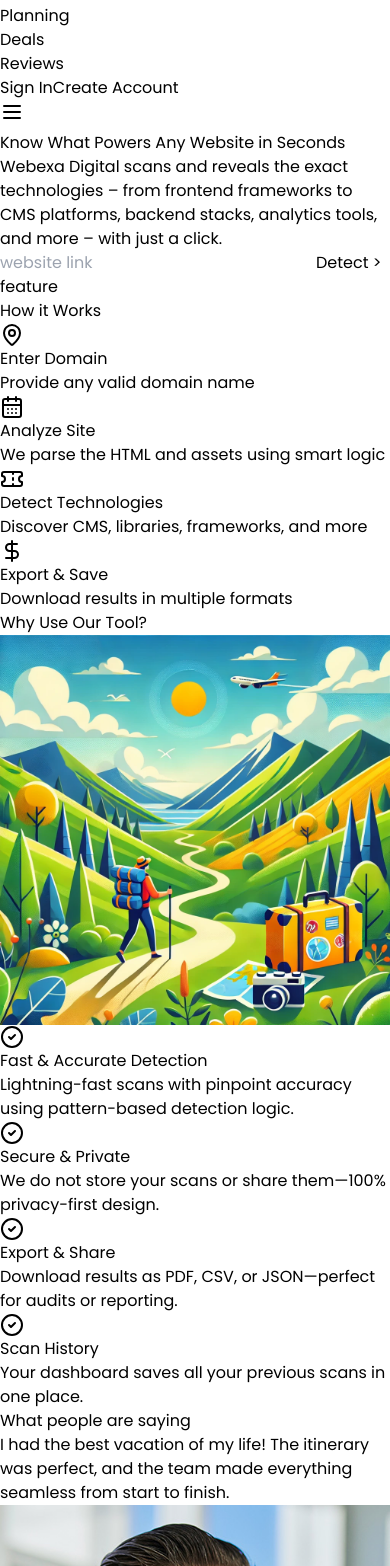
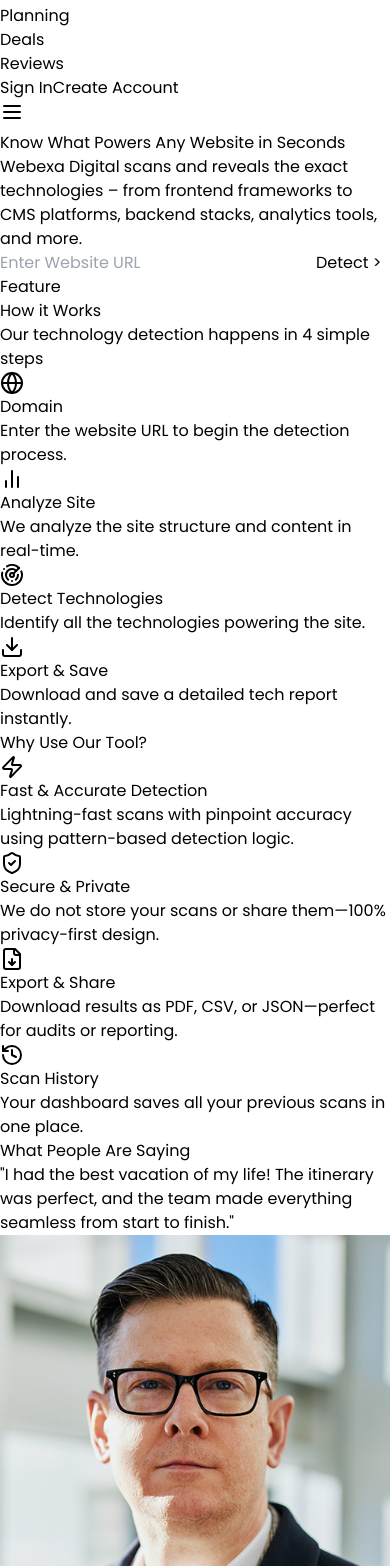
Before and after one commit to suhas-uiux/webexa, a React (Vite) app: page / in a window 390 px wide. Shown: the part 434-2000 px from the top of the page. Built offline with nearby package versions, Linux system fonts and the light colour scheme.

Commit message:
new commit

```diff
--- a/src/components/FeatureSection.jsx
+++ b/src/components/FeatureSection.jsx
@@ -1,36 +1,38 @@
 import { features } from "../constants";
+
 const FeatureSection = () => {
   return (
-    <div className="relative mt-20 border-b border-neutral-800 min-h-[800px]">
-        <div className="text-center">
-            <span className="bg-neutral-300 text-blue-500 rounded-full h-6 text-sm forn-medium px-2 py-1 uppercase">
-                feature
-            </span>
-            <h2 className="text-3xl sm:text-5xl lg;text-6xl mt-10 lg:mt-20 tracking wide">
-                How it
-                <span className="bg-gradient-to-r from-blue-500 to-blue-900 text-transparent bg-clip-text">{" "}Works</span>
-            </h2>
-        </div>
-        <div className="flex flex-wrap mt-10 lg:mt-20">
-            {features.map((feature,index)=>(
-                <div key={index} className="w-full sm:1/2 lg:w-1/3">
-                    <div className="flex">
-                        <div className="flex mx-6 h-10 w-10 p-2 text-blue-700 justify-center items-center eounded-full">
-                            {feature.icon}
-                        </div>
-                        <div>
-                            <h5 className="mt-1 mb-6 text-xl">{feature.text}</h5>
-                            <p className="text-md p-2 mb-20 text-neutral-500">{feature.description}</p>
-                        </div>
-                    </div>
+    <div id="how-it-works" className="relative bg-white py-20 min-h-[600px] text-gray-900">
+      <div className="text-center px-4">
+        <span className="bg-blue-100 text-blue-600 rounded-full h-6 text-sm font-medium px-2 py-1 uppercase">
+          Feature
+        </span>
+        <h2 className="text-3xl sm:text-5xl lg:text-6xl text-center tracking-wide font-bold">
+        How it{" "}
+        <span className="bg-gradient-to-r from-blue-500 to-blue-700 text-transparent bg-clip-text">
+        Works
+        </span>
+      </h2>
+        <p className="mt-6 text-lg text-gray-600 max-w-2xl mx-auto">
+          Our technology detection happens in 4 simple steps
+        </p>
+      </div>
 
-                </div>
-            ))}
-
-        </div>
-
+      <div className="flex flex-wrap justify-center gap-6 mt-16 px-6">
+        {features.map((feature, index) => (
+          <div
+            key={index}
+            className="bg-white border border-gray-200 rounded-xl w-full sm:w-[45%] lg:w-[22%] p-6 shadow-sm hover:shadow-md transition duration-300"
+          >
+            <div className="flex items-center justify-center h-12 w-12 text-blue-600 bg-blue-100 rounded-full mb-4 mx-auto">
+              {feature.icon}
+            </div>
+            <h5 className="text-xl font-semibold text-center mb-2">{feature.text}</h5>
+            <p className="text-sm text-center text-gray-500">{feature.description}</p>
+          </div>
+        ))}
+      </div>
     </div>
-
   );
 };
 
--- a/src/components/Flow.jsx
+++ b/src/components/Flow.jsx
@@ -1,37 +1,36 @@
-import { CheckCircle2 } from "lucide-react";
-import codeImg from "../assets/codeImg.webp";
 import { checklistItems } from "../constants";
+
 const Flow = () => {
   return (
-    <div className="mt-20">
-        <h2 className="text-3xl sm:text-5xl lg:text-6xl text-center mt-6 tracking-wide">
-        Why Use Our {" "}
-        <span className="bg-gradient-to-r from-blue-500 to-blue-900 text-transparent bg-clip-text">
-        Tool?
+    <section
+      id="features"
+      className="bg-white pt-20 pb-16 px-6 min-h-[600px] text-gray-900"
+    >
+      <h2 className="text-3xl sm:text-5xl lg:text-6xl text-center tracking-wide font-bold">
+        Why Use Our{" "}
+        <span className="bg-gradient-to-r from-blue-500 to-blue-700 text-transparent bg-clip-text">
+          Tool?
         </span>
-        </h2>
-        <div className="flex flex-wrap justify-center mt-7">
-            <div className="p-2 w-full lg:w-1/2">
-                <img src={codeImg} alt="Code"/>
+      </h2>
+
+      <div className="mt-12 flex flex-wrap justify-center gap-6 px-4">
+        {checklistItems.map((item, index) => (
+          <div
+            key={index}
+            className="w-[300px] min-h-[260px] bg-white border border-gray-200 rounded-xl p-6 shadow-sm hover:shadow-md transition duration-300 text-center flex flex-col justify-between"
+          >
+            <div className="flex items-center justify-center h-14 w-14 mb-4 rounded-full bg-blue-100 text-blue-600 shadow-md mx-auto">
+              {item.icon}
             </div>
-            <div className="pt-12 w-full lg:w-1/2">
-                {checklistItems.map((item,index)=>(
-                    <div key={index} className="flex mb-12">
-                        <div className="text-green-600 mx-6  h-10 w-10 p-2 justify-center items-center rounded-full">
-                            <CheckCircle2/>
-                        </div>
-                        <div>
-                            <h5 className="mt-1 mb-2 text-xl">{item.title}</h5>
-                            <p className="text-md text-neutral-500">{item.description}</p>
-                        </div>
-                    </div>
-                ))}
+            <h5 className="text-xl font-semibold mb-2 text-gray-800">
+              {item.title}
+            </h5>
+            <p className="text-sm text-gray-600">{item.description}</p>
+          </div>
+        ))}
+      </div>
+    </section>
+  );
+};
 
-            </div>
-
-        </div>
-    </div>
-  )
-}
-
-export default Flow
+export default Flow;
--- a/src/components/Hero.jsx
+++ b/src/components/Hero.jsx
@@ -1,40 +1,52 @@
-import { useNavigate } from "react-router-dom"; // Import useNavigate
+import { useNavigate } from "react-router-dom";
+import { useState } from "react";
 
 const Hero = () => {
-  const navigate = useNavigate(); // Create the navigate function
+  const navigate = useNavigate();
+  const [websiteUrl, setWebsiteUrl] = useState("");
 
-  const handleGetStarted = () => {
-    // Navigate to the login page when the "Detect" button is clicked
-    navigate('/login');
+  const handleDetectClick = () => {
+    if (websiteUrl.trim() !== "") {
+      navigate('/search', { state: { query: websiteUrl } });
+    } else {
+      alert("Please enter a website URL to proceed.");
+    }
   };
 
   return (
-    <div className="flex flex-col items-center mt-5 lg:mt-9 px-8">
-      <h1 className="text-4xl sm:text-6xl lg:text-7xl text-center tracking-wide leading-tight">
+    <section
+      id="hero"
+      className="relative w-full bg-gradient-to-b from-white via-gray-50 to-white text-gray-900 py-32 overflow-hidden"
+    >
+      <div className="relative z-10 max-w-7xl mx-auto px-6 flex flex-col items-center justify-center text-center">
+        <h1 className="text-5xl font-bold leading-tight tracking-tight">
           Know What Powers Any{" "}
-        <span className="bg-gradient-to-r from-blue-500 to-blue-900 text-transparent bg-clip-text">
+          <span className="bg-gradient-to-r from-blue-500 to-blue-700 text-transparent bg-clip-text">
             Website in Seconds
           </span>
         </h1>
 
-      <p className="mt-6 lg:mt-8 text-lg sm:text-xl text-center text-neutral-500 max-w-4xl">
-        Webexa Digital scans and reveals the exact technologies – from frontend frameworks to CMS platforms, backend stacks, analytics tools, and more – with just a click.
+        <p className="mt-6 lg:mt-8 text-lg sm:text-xl text-gray-600 max-w-3xl">
+          Webexa Digital scans and reveals the exact technologies – from frontend frameworks to CMS platforms, backend stacks, analytics tools, and more.
         </p>
 
-      <div className="flex flex-col sm:flex-row items-center justify-center gap-4 mt-8 sm:mt-10">
+        <div className="flex flex-col sm:flex-row items-center justify-center gap-4 mt-10 w-full sm:w-auto">
           <input
             type="text"
-          placeholder="website link"
-          className="py-3 px-5 w-[300px] sm:w-[400px] border border-gray-300 rounded-md shadow-sm focus:outline-none focus:ring-2 focus:ring-blue-500"
+            placeholder="Enter Website URL"
+            value={websiteUrl}
+            onChange={(e) => setWebsiteUrl(e.target.value)}
+            className="py-3 px-5 w-[300px] sm:w-[400px] text-gray-900 bg-white border border-gray-300 rounded-md placeholder:text-gray-500 shadow-sm focus:outline-none focus:ring-2 focus:ring-blue-400"
           />
           <button
-          onClick={handleGetStarted}
-          className="bg-gradient-to-r from-blue-500 to-blue-900 py-3 px-6 rounded-md text-white hover:brightness-110 transition duration-200"
+            onClick={handleDetectClick}
+            className="py-3 px-6 rounded-md bg-gradient-to-r from-blue-500 to-blue-700 text-white font-semibold hover:scale-105 transition duration-200 shadow-md"
           >
             Detect &gt;
           </button>
         </div>
       </div>
+    </section>
   );
 };
 
--- a/src/components/Testimaonial.jsx
+++ b/src/components/Testimaonial.jsx
@@ -2,34 +2,42 @@
 
 const Testimonials = () => {
   return (
-    <div className="mt-20 tracking-wide">
-        <h2 className="text-3xl sm:text-5xl lg:text-6xl text-center my-10 lg:my-20">
-            What people are saying
+    <div
+      id="testimonials"
+      className="bg-white py-28 px-6 text-gray-900 tracking-wide"
+    >
+      <h2 className="text-3xl sm:text-5xl lg:text-6xl text-center mb-16 font-bold">
+        What People Are Saying
       </h2>
-        <div className="flex flex-wrap justify-center">
-            {testimonials.map((testimonial,index)=>(
-                <div key={index} className="w-full sm:w-1/2 lg:w-1/3 px-4 py-2">
-                    <div className="bg-neutral rounded-md p-6 text-md border border-neutral-800 font-thick">
-                        <p>{testimonial.text}</p>
-                        <div className="flex mt-8 items-start">
+
+      <div className="flex flex-wrap justify-center gap-8">
+        {testimonials.map((testimonial, index) => (
+          <div
+            key={index}
+            className="w-full sm:w-[45%] lg:w-[30%] bg-gray-50 border border-gray-200 rounded-xl p-6 shadow-sm hover:shadow-md transition duration-300"
+          >
+            <p className="text-gray-600 italic">"{testimonial.text}"</p>
+
+            <div className="flex mt-6 items-center">
               <img
-                                className="w-12 h-12 mr-6 rounded-full border border-neutral-600"
+                className="w-12 h-12 mr-4 rounded-full border border-blue-200"
                 src={testimonial.image}
                 alt={testimonial.user}
               />
               <div>
-                                <h6>{testimonial.user}</h6>
-                                <span className="text-sm font-normal italic text-netural-600">{testimonial.company}</span>
-                            </div>
+                <h6 className="text-lg font-semibold text-gray-800">
+                  {testimonial.user}
+                </h6>
+                <span className="text-sm text-gray-500 italic">
+                  {testimonial.company}
+                </span>
               </div>
             </div>
           </div>
         ))}
+      </div>
+    </div>
+  );
+};
 
-        </div>
-
-    </div>
-  )
-}
-
-export default Testimonials
+export default Testimonials;
--- a/src/constants/index.jsx
+++ b/src/constants/index.jsx
@@ -1,9 +1,5 @@
-import { MapPin } from "lucide-react";
-import { DollarSign } from "lucide-react";
-import { CalendarDays } from "lucide-react";
-import { Ticket } from "lucide-react";
-import { Users } from "lucide-react";
-import { Compass } from "lucide-react";
+import { Globe, BarChart2, Radar, Download } from "lucide-react";
+import { Zap, ShieldCheck, FileDown, History } from "lucide-react";
 
 import user1 from "../assets/profile-pictures/user1.jpg";
 import user2 from "../assets/profile-pictures/user2.jpg";
@@ -57,32 +53,28 @@
     text: "Their expertise made all the difference. We were able to relax and truly enjoy our vacation knowing everything was handled perfectly.",
   },
 ];
-
 export const features = [
   {
-    icon: <MapPin />,
-    text: " Enter Domain",
-    description:
-      "Provide any valid domain name",
+    icon: <Globe size={24} />,
+    text: "Domain",
+    description: "Enter the website URL to begin the detection process.",
   },
   {
-    icon: <CalendarDays />,
+    icon: <BarChart2 size={24} />,
     text: "Analyze Site",
-    description:
-      "We parse the HTML and assets using smart logic",
+    description: "We analyze the site structure and content in real-time.",
   },
   {
-    icon: <Ticket />,
-    text: " Detect Technologies",
-    description:
-      "Discover CMS, libraries, frameworks, and more",
+    icon: <Radar size={24} />,
+    text: "Detect Technologies",
+    description: "Identify all the technologies powering the site.",
   },
   {
-    icon: <DollarSign />,
-    text: " Export & Save",
-    description:
-      "Download results in multiple formats",
+    icon: <Download size={24} />,
+    text: "Export & Save",
+    description: "Download and save a detailed tech report instantly.",
   },
+];
   // {
   //   icon: <Users />,
   //   text: "Group Travel Made Easy",
@@ -95,25 +87,29 @@
   //   description:
   //     "Customize your journey to match your preferences, interests, and pace.",
   // },
-];
+
 
   export const checklistItems = [
     {
+      icon: <Zap size={24} />,
       title: "Fast & Accurate Detection",
       description:
         "Lightning-fast scans with pinpoint accuracy using pattern-based detection logic.",
     },
     {
+      icon: <ShieldCheck size={24} />,
       title: "Secure & Private",
       description:
         "We do not store your scans or share them—100% privacy-first design.",
     },
     {
+      icon: <FileDown size={24} />,
       title: "Export & Share",
       description:
         "Download results as PDF, CSV, or JSON—perfect for audits or reporting.",
     },
     {
+      icon: <History size={24} />,
       title: "Scan History",
       description:
         "Your dashboard saves all your previous scans in one place.",
```
Lines whose indentation alone changed are shown as unchanged.
